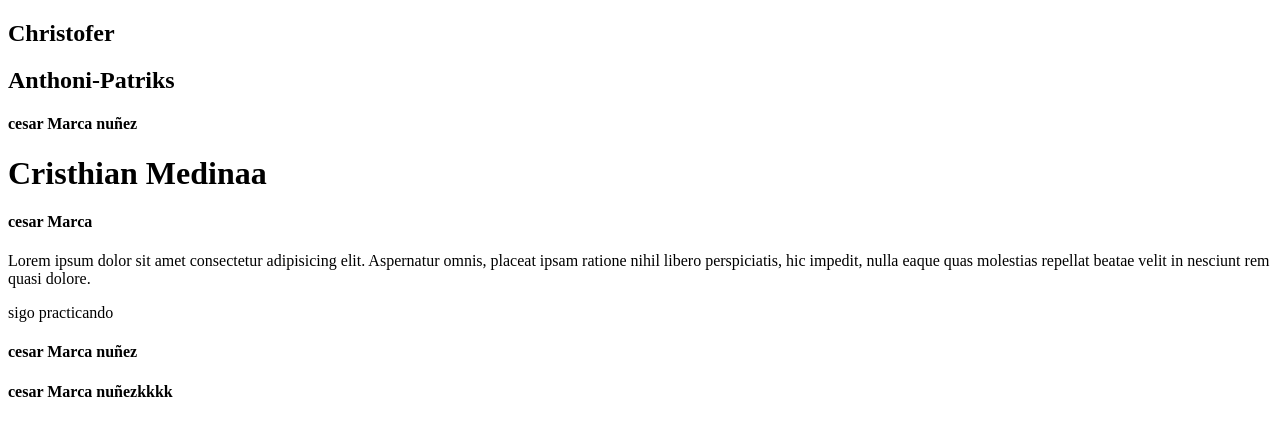
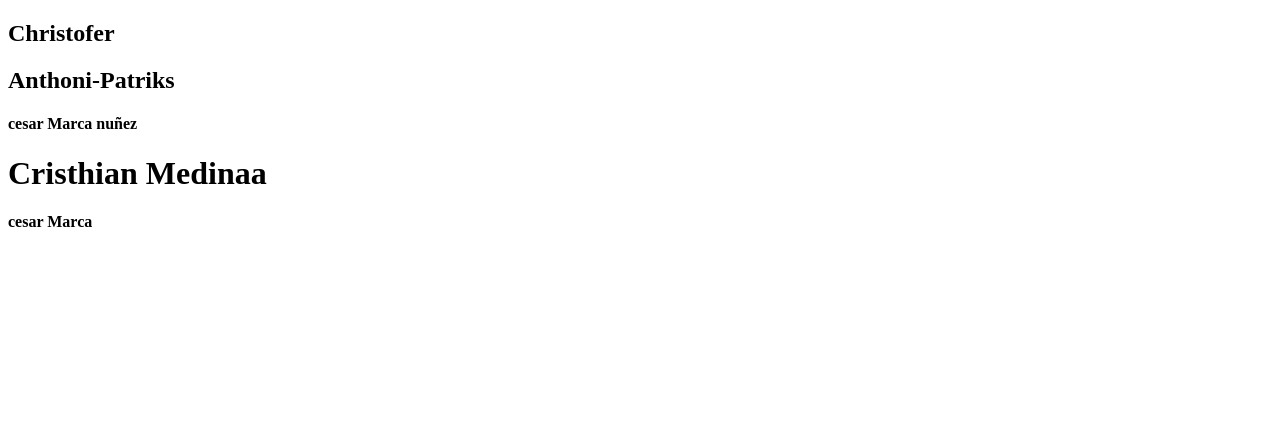
Before and after one commit to ChristoferYup/Practica2git, a plain HTML site: page index.html in a window 1280 px wide. Drawn offline with Linux system fonts and the light colour scheme.

Commit message:
practica3

```diff
--- a/index.html
+++ b/index.html
@@ -11,11 +11,7 @@
     <h4>cesar Marca nuñez</h4>
     <h1>Cristhian Medinaa</h1>
     <h4>cesar Marca </h4>
-    <P>Lorem ipsum dolor sit amet consectetur adipisicing elit. Aspernatur omnis, placeat ipsam ratione nihil libero perspiciatis, hic impedit, nulla eaque quas molestias repellat beatae velit in nesciunt rem quasi dolore.</P>
 
-    <p>sigo practicando</p>
-    <h4>cesar Marca nuñez </h4>
-    <h4>cesar Marca nuñezkkkk </h4>
 
 </body>
 </html>
```
